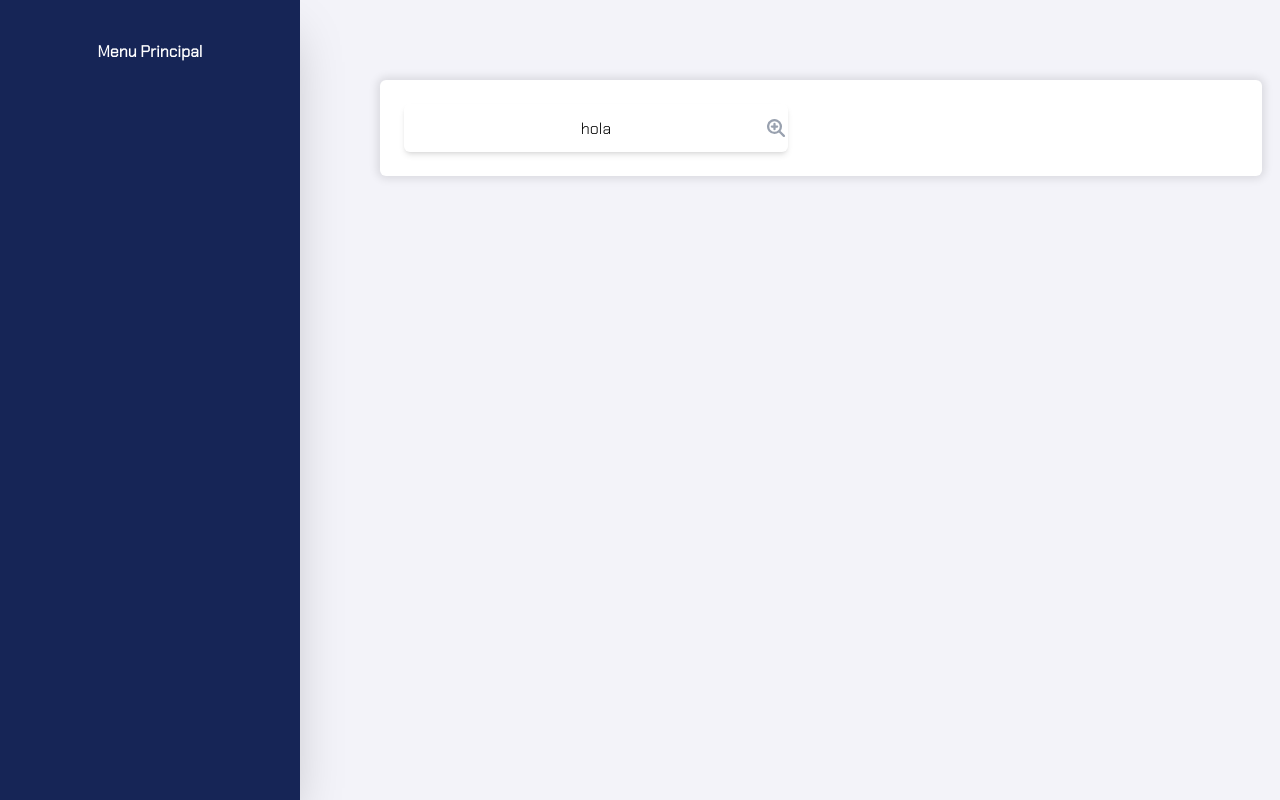
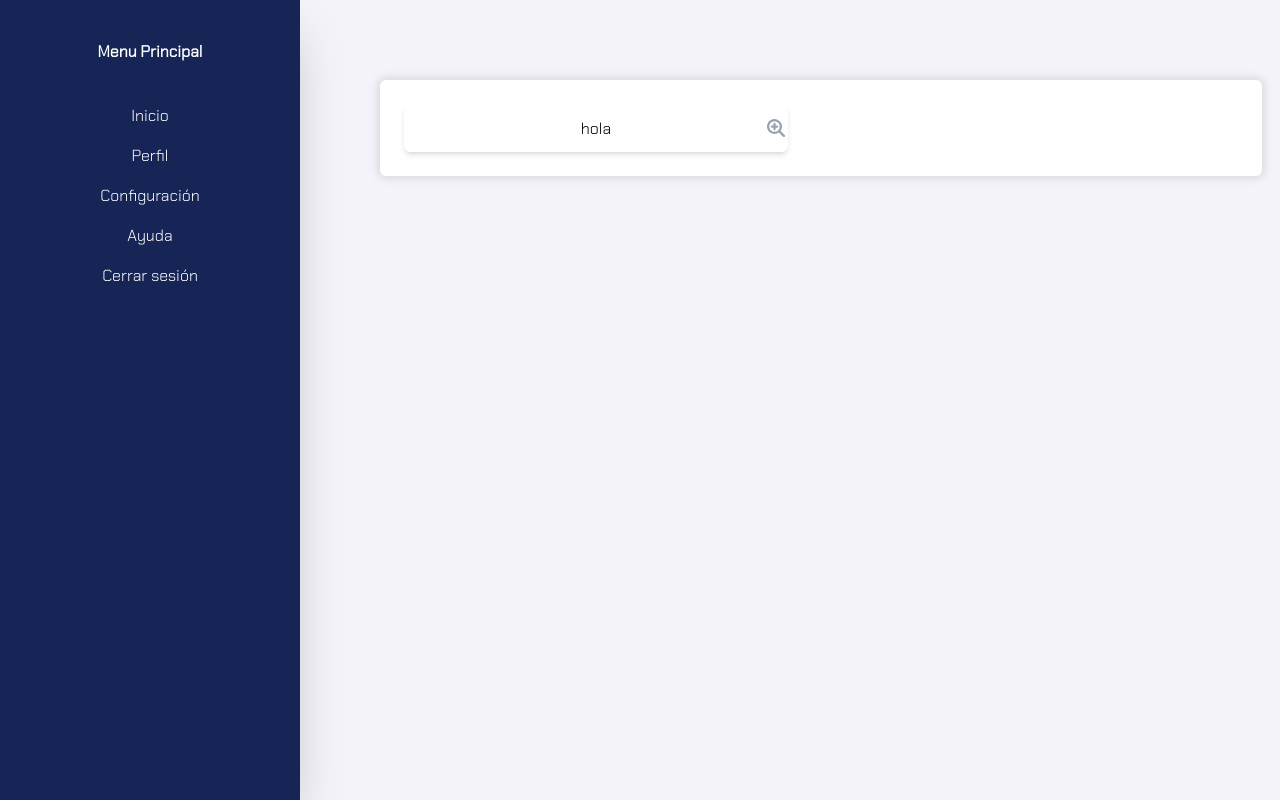
Before and after one commit to los7somosunicos/bodega2025, a Next.js app in the folder frontend/: page / in a window 1280 px wide. Built offline with nearby package versions, Linux system fonts and the light colour scheme.

Commit message:
update menu

```diff
--- a/frontend/src/components/SideBar/Menu.tsx
+++ b/frontend/src/components/SideBar/Menu.tsx
@@ -1,19 +1,15 @@
-'use client'
+"use client";
 import React from "react";
 import { MenuProps, MenuType } from "@/models/menu.type";
-import menuItem from "./MenuItem";
-// import { usePathname } from "next/navigation";
-
+import MenuItem from "./MenuItem";
 
 function Menu({ menu, title }: MenuProps): React.ReactElement {
-  // const currentNav = usePathname();
   return (
-    <div>
+    <div className="w-full h-full flex flex-col">
       <p className="font-bold mt-10">{title}</p>
-      <ul
-        className="flex flex-col items-center">
+      <ul className="flex flex-col items-center mt-10">
         {menu.map((item: MenuType, index: number) => (
-          <menuItem />
+          <MenuItem title={item.title} path={item.path} key={index} />
         ))}
       </ul>
     </div>
--- a/frontend/src/components/SideBar/MenuItem.tsx
+++ b/frontend/src/components/SideBar/MenuItem.tsx
@@ -1,15 +1,14 @@
-import React from 'react'
+import React from "react";
 import Link from "next/link";
 import cx from "classnames";
-import { MenuType } from '@/models/menu.type';
+import { MenuType } from "@/models/menu.type";
 
-const menuItem = ({title, path}:MenuType):React.ReactElement => {
+const MenuItem = ({ title, path }: MenuType): React.ReactElement => {
   return (
-    <li>
-        <Link href={path} className={cx()}>
-              {title}
-            </Link>
+    <li className={cx(`w-full h-10 border-0.5 border-gray-600 inline-block align-middle`)}>
+      <Link href={path}>{title}</Link>
     </li>
-}
+  );
+};
 
-export default menuItem
+export default MenuItem;
--- a/frontend/src/components/SideBar/Sidebar.tsx
+++ b/frontend/src/components/SideBar/Sidebar.tsx
@@ -12,7 +12,7 @@ const Sidebar = (): React.ReactElement => {
         }
       )}
     >
-      <Menu menu={menuList} title="Menu Principal"/>
+      <Menu menu={menuList} title="Menu Principal" />
     </aside>
   );
 };
```
